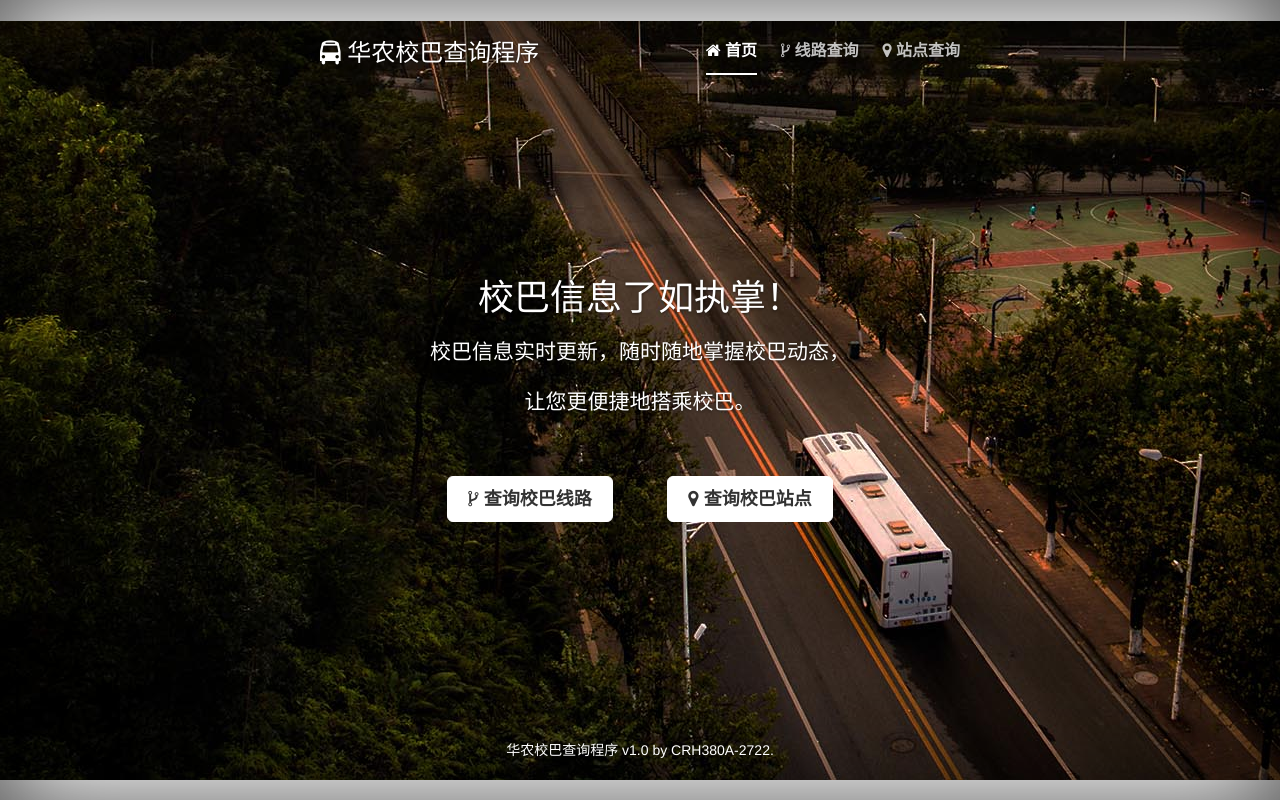
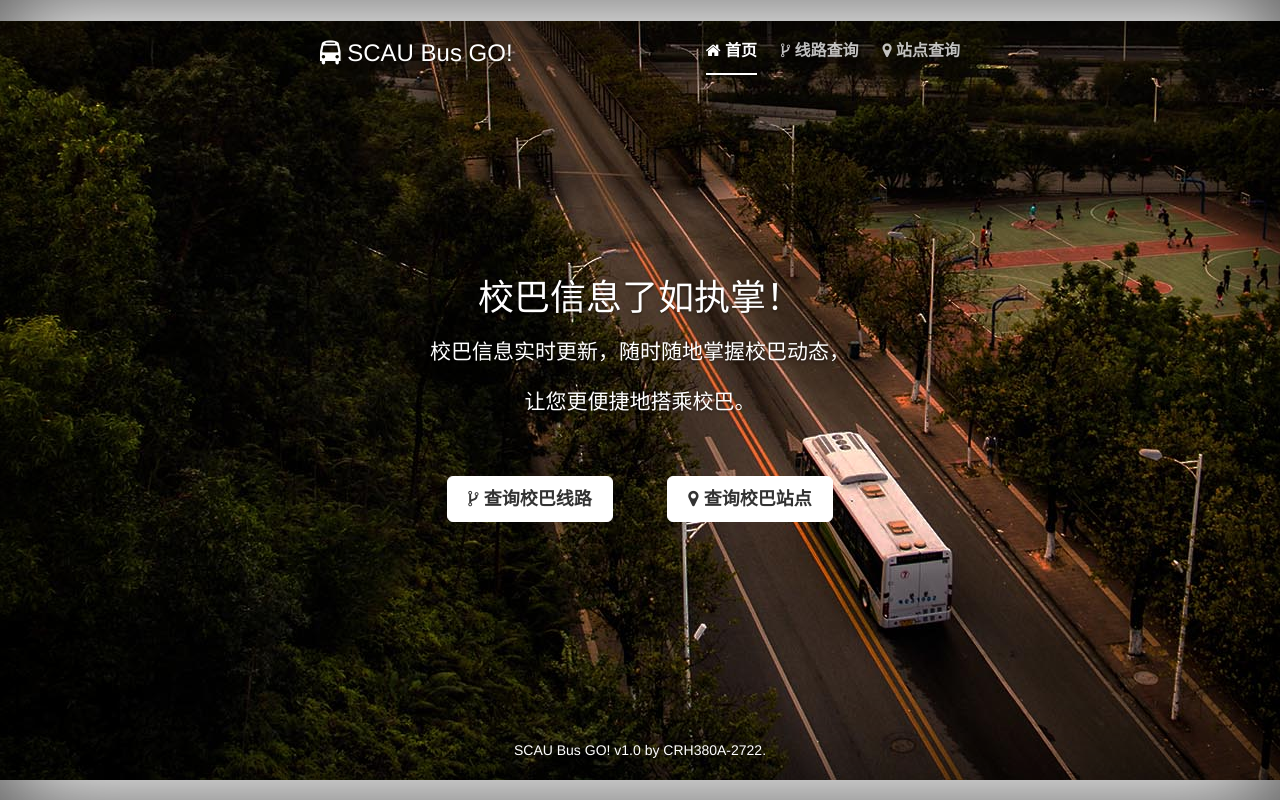
Before and after one commit to parasuc/HMT-Bus-GO, a PHP site: page / in a window 1280 px wide. Run offline with PHP 8.4, Linux system fonts and the light colour scheme; some web fonts are replaced.

Commit message:
Change sysName

```diff
--- a/lib/class.Options.php
+++ b/lib/class.Options.php
@@ -25,7 +25,7 @@ class Options {
 	 *	@var string
 	 */
 
-	public $sysName = '华农校巴查询程序';
+	public $sysName = 'SCAU Bus GO!';
 
 	/**
 	 *	程序作者
--- a/templates/template.Footer.php
+++ b/templates/template.Footer.php
@@ -14,7 +14,7 @@
 			<div class="noscript">
 				<div class="alert alert-warning">
 					<p><span class="fa fa-exclamation-circle"></span> 似乎您的浏览器没开启JavaScript呢。。。</p>
-					<p>校巴查询程序需要JavaScript才能正常运作哦~</p>
+					<p>SCAU Bus GO! 需要JavaScript才能正常运作哦~</p>
 					<p>请允许您的浏览器使用JavaScript，再重新载入此页面。</p>
 				</div>
 			</div>
--- a/templates/template.Homepage.php
+++ b/templates/template.Homepage.php
@@ -30,7 +30,7 @@
 
 					<div class="masthead clearfix">
 						<div class="inner">
-							<h3 class="masthead-brand"><span class="fa fa-bus"></span> 华农校巴查询程序</h3>
+							<h3 class="masthead-brand"><span class="fa fa-bus"></span> SCAU Bus GO!</h3>
 							<nav>
 								<ul class="nav masthead-nav">
 									<li class="active"><a href="javascript:;"><span class="fa fa-home"></span> 首页</a></li>
@@ -78,7 +78,7 @@
 			<div class="noscript">
 				<div class="alert alert-warning">
 					<p><span class="fa fa-exclamation-circle"></span> 似乎您的浏览器没开启JavaScript呢。。。</p>
-					<p>校巴查询程序需要JavaScript才能正常运作哦~</p>
+					<p>SCAU Bus GO! 需要JavaScript才能正常运作哦~</p>
 					<p>请允许您的浏览器使用JavaScript，再重新载入此页面。</p>
 				</div>
 			</div>
```
